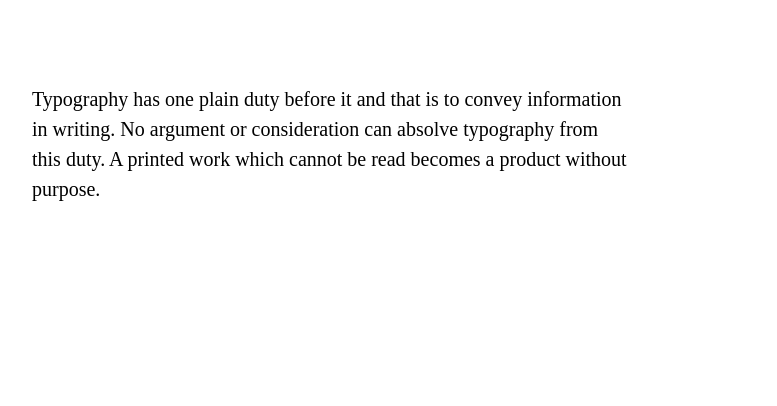
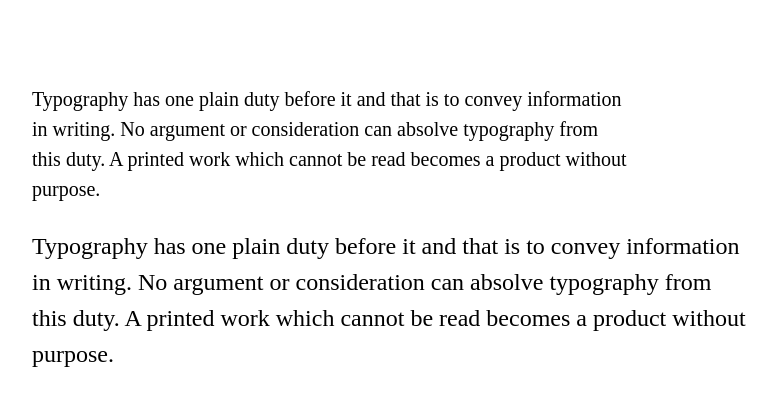
Before and after one commit to n0lr4m/html5-boilerplate, a plain HTML site: page index.html in a window 1280 px wide. Shown: the whole page, without its empty margins (32-809 px from the left). Drawn offline with Linux system fonts and the light colour scheme.

Commit message:
Update to test build on openshift

```diff
--- a/index.html
+++ b/index.html
@@ -11,6 +11,12 @@
      duty. A printed work which cannot be read becomes a product without
      purpose.
    </p>
+   <p class="f3 lh-copy measure">
+     Typography has one plain duty before it and that is to convey information
+     in writing. No argument or consideration can absolve typography from this
+     duty. A printed work which cannot be read becomes a product without
+     purpose.
+   </p>
 </main>
   </body>
 </html>
```
